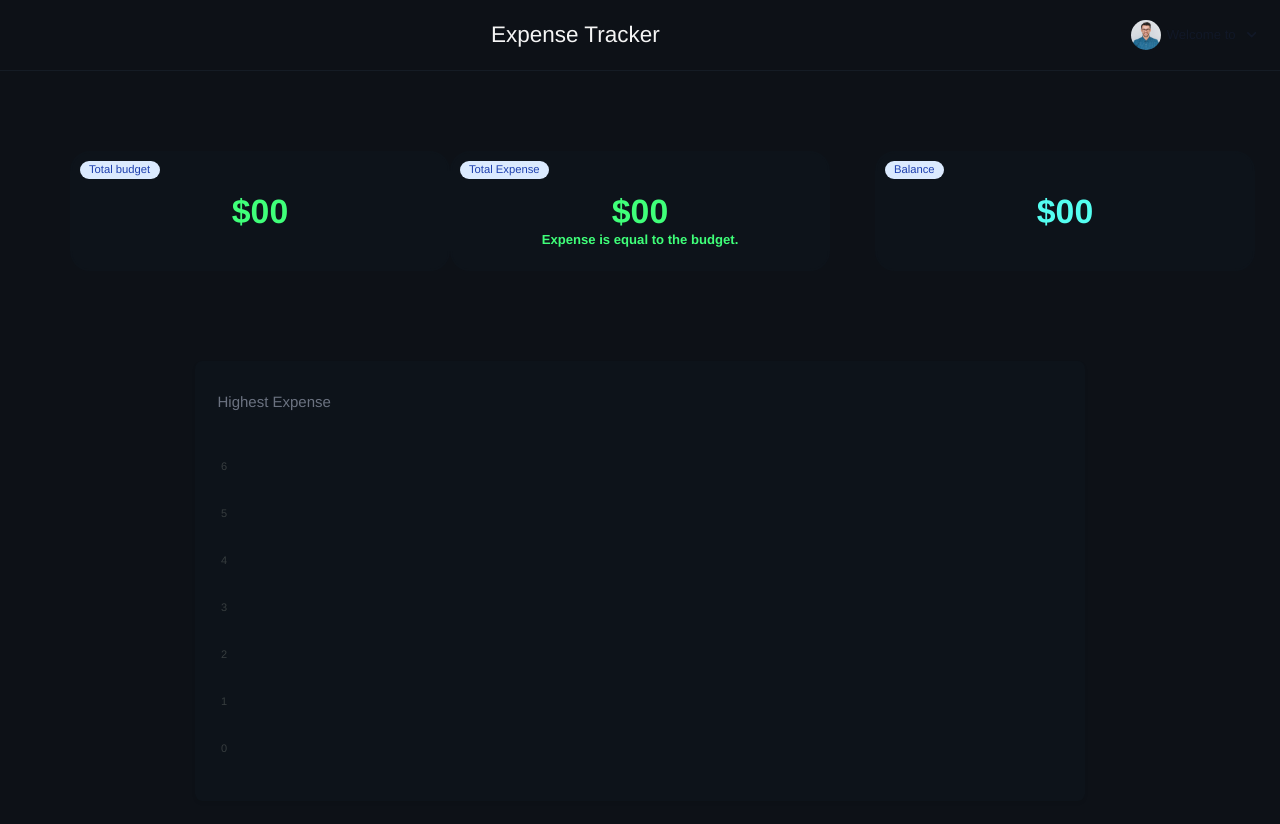
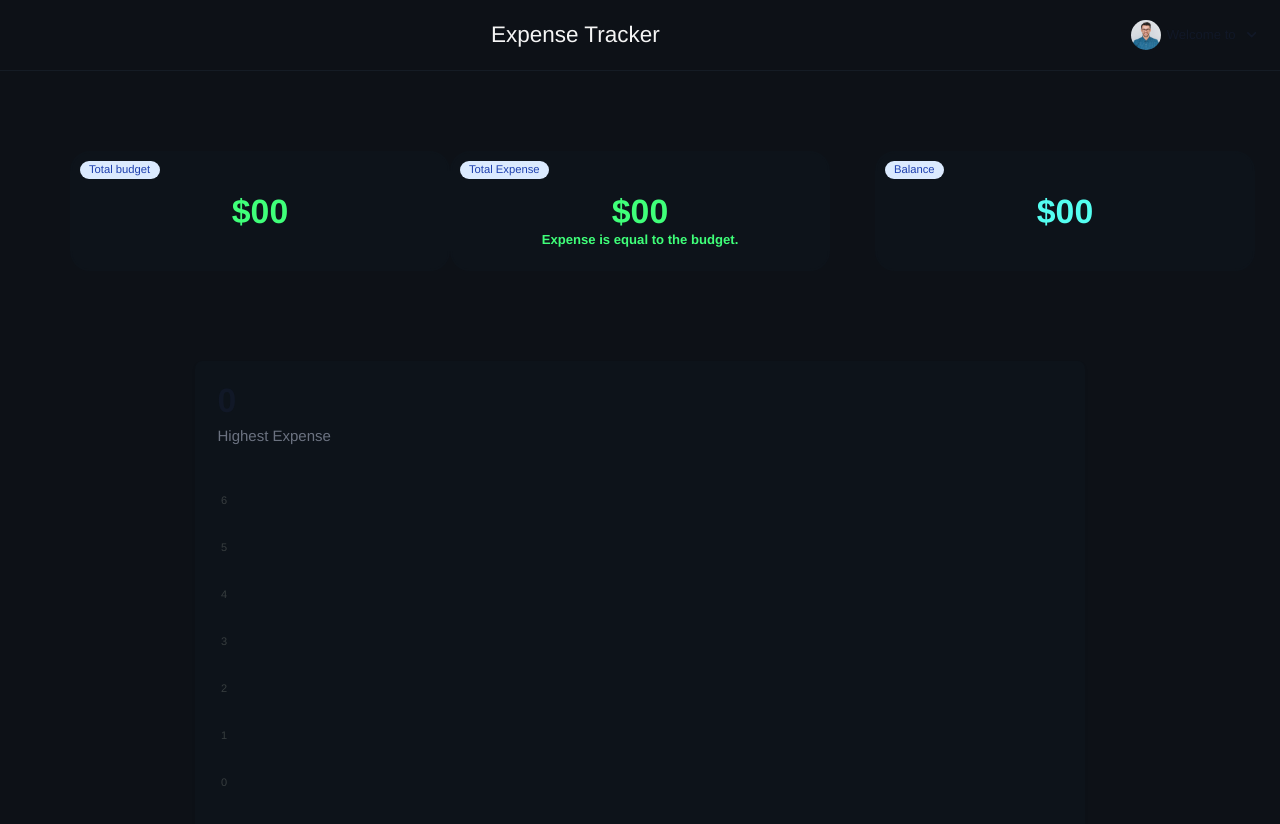
Before and after one commit to mohammadafnan/ExpenceTracker-json-server, an Angular app: page /dashboard in a window 1280 px wide. Shown: the top 824 px of the page. Built offline with nearby package versions, Linux system fonts and the light colour scheme; data requests are answered from the project's data file; some icons are missing.

Commit message:
high expense  done 25 june 2025

```diff
--- a/database.json
+++ b/database.json
@@ -33,9 +33,9 @@
       {
         "expencename": "Gas Bill",
         "expenceamount": 700,
-        "expencedate": "2025-04-25",
+        "expencedate": "2025-04-26",
         "userId": "01d9",
-        "id": "0sww"
+        "id": "mlal"
       },
       {
         "expencename": "asdd",
@@ -151,9 +151,9 @@
       {
         "expencename": "birthday treat",
         "expenceamount": 3000,
-        "expencedate": "2025-06-27",
+        "expencedate": "2025-06-29",
         "userId": "db34",
-        "id": "c0hx"
+        "id": "p5kz"
       }
     ]
   }
--- a/src/app/dashboard/dashboard.component.html
+++ b/src/app/dashboard/dashboard.component.html
@@ -51,7 +51,7 @@
       <div>
         <h5 class="leading-none text-4xl font-semibold text-gray-900 dark:text-white pb-2">
           <!-- $12,423 -->
-          {{findhighexpense()}}
+          {{findHighExpenseAmount()}}
         </h5>
         <p class="text-base font-normal text-gray-500 dark:text-gray-400">
           Highest Expense </p>
--- a/src/app/dashboard/dashboard.component.ts
+++ b/src/app/dashboard/dashboard.component.ts
@@ -23,11 +23,11 @@ export class DashboardComponent implements AfterViewInit {
   constructor(
     public _ExtrackerService: ExtrackerService,
     @Inject(PLATFORM_ID) private platformId: Object
-  ) { }
+  ) {}
 
   ngOnInit(): void {
     this._ExtrackerService.getExpenceData();
-    this.findhighexpense()
+    this.findHighExpenseAmount();
     // this._ExtrackerService.budget
   }
 
@@ -41,17 +41,21 @@ export class DashboardComponent implements AfterViewInit {
     return this.num;
   }
 
-  findhighexpense() {
-    let expense = this._ExtrackerService.expenseTrackerData || []
-    let maxValue = expense[0]
-    for (let x = 0; x < expense.length; x++) {
-      if (expense[x].expenceamount > maxValue.expenceamount) {
-        maxValue = expense[x].expenceamount;
+  findHighExpenseAmount() {
+    const expenses = this._ExtrackerService.expenseTrackerData || [];
+    if (expenses.length === 0) return 0;
+
+    let max = expenses[0].expenceamount;
+
+    for (let i = 0; i < expenses.length; i++) {
+      if (expenses[i].expenceamount > max) {
+        max = expenses[i].expenceamount;
       }
     }
 
-    return maxValue;
+    return max;
   }
+
   balacnce(): number {
     this.budget = localStorage.getItem('budget');
     return this.getUserBudget() - this.num;
```
